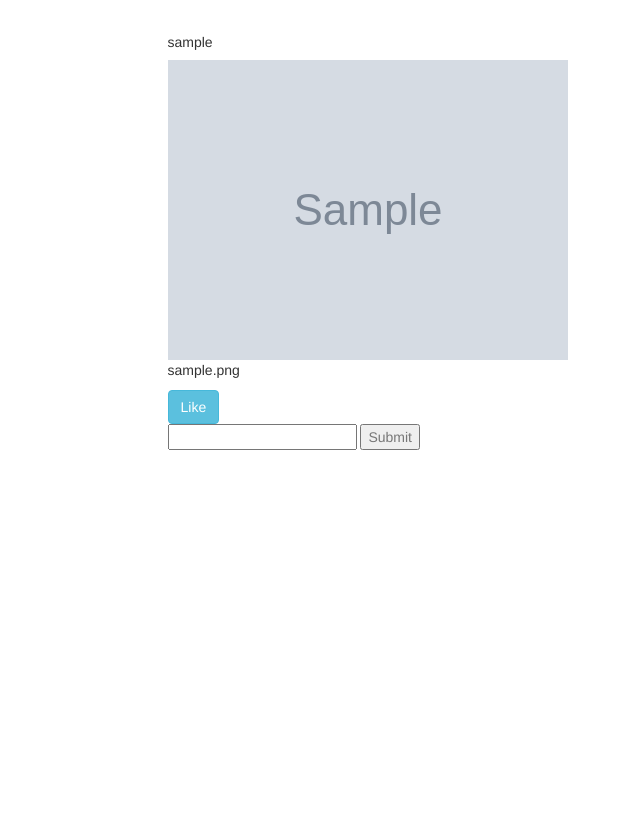
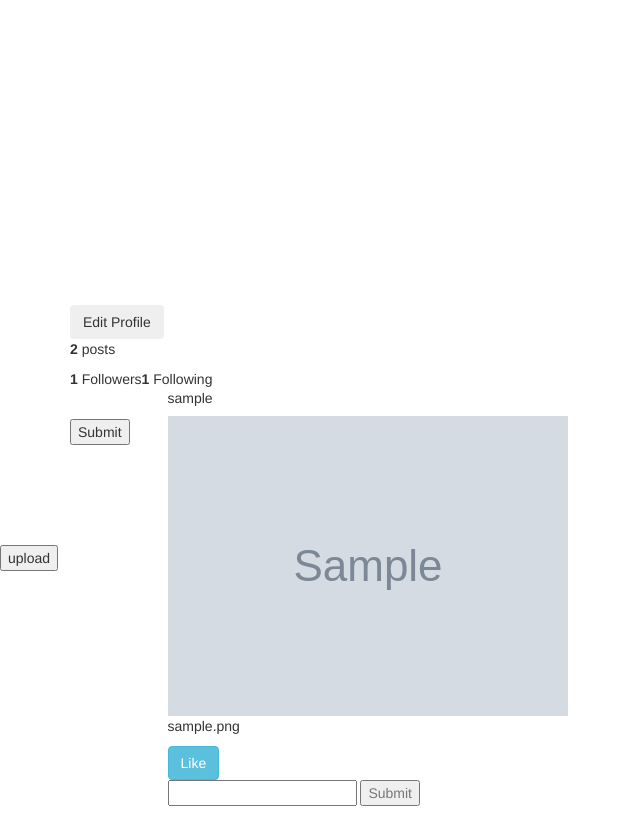
Before and after one commit to kelvinadeu/instagram, a Django app: page /home/ in a window 1280 px wide; the page is wider, and only the part inside the window is pictured. Shown: the part 125-941 px from the top of that part, without its empty margins (0-640 px from the left). Before the commit the page ends 575 px from the top of that part, so only its background shows below. Run offline with Django 3.2, Linux system fonts and the light colour scheme; tables that the repository leaves empty hold one stand-in row (values such as "Sample post"); grey boxes marked "Sample" are stand-in pictures; some libraries are stand-ins or nearby versions.

Commit message:
add changes to home.html

```diff
--- a/map/templates/home.html
+++ b/map/templates/home.html
@@ -2,6 +2,57 @@
 {% block content %}
 {{ block.super}}
 {% load bootstrap3 %}
+<br>
+<br>
+<br>
+<div class="container">
+
+  <img id="img" src="" alt="">
+  <h1 id="profile_h">{{user.username}}</h1>
+  <button id="button_h" type="button" class="btn btn-outline-secondary">Edit Profile</button>
+  <i id="fa_h" style="font-size:24px" class="fa fa-cog" aria-hidden="true"></i>
+  <div id="block">
+    <p id="p_h"><strong>2</strong> posts</p>
+    <p id="p_hh"><strong>1</strong> Followers<strong>1</strong> Following</p>
+
+    {% for prof in all_profile%}
+    <h4 id="p_hhh">{{prof.last_name}}</h4>
+      {% endfor %}
+<br>
+    <form method='post' action='{% url 'profile'%}'>
+      {% csrf_token %}
+      {{ form }}
+      <input type="hidden" id="admin" name="user_id" value="{{user.id}}">
+      <input type="submit" name='Submit' value="Submit">
+    </form>
+
+  </div>
+
+</div>
+
+<br>
+<br>
+<br>
+<br>
+<br>
+
+<form method='POST' enctype="multipart/form-data">
+  {% csrf_token %}
+  {%for fields in form%}
+  {{ fields }}
+  {%endfor%}
+  <button type="submit" name="button">upload</button>
+</form>
+
+</div>
+<div class="">
+  {%for de in images%}
+  <img src="{{de.image_path.url}}" alt="">
+  {%endfor%}
+
+</div>
+
+
 <div class="container">
   <div class="row" style="margin-top:-250px;">
     <div class="col-md-1">
@@ -43,4 +94,5 @@
 </div>
 </div>
 </div>
-{% endblock %}
+
+{%endblock%}
```
Also changed, not shown: media/photos/KEV.jpg (added), media/photos/Knyt_20181025_223257.jpg (added).
